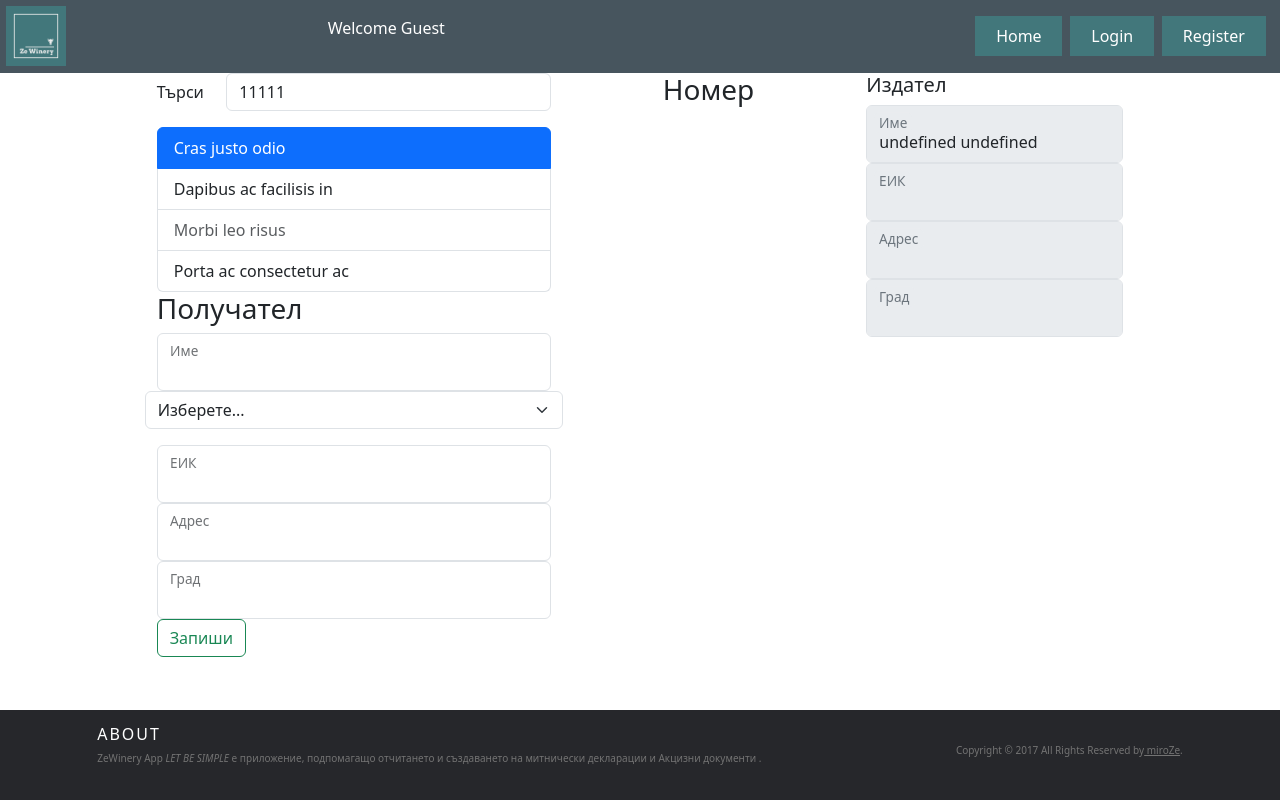
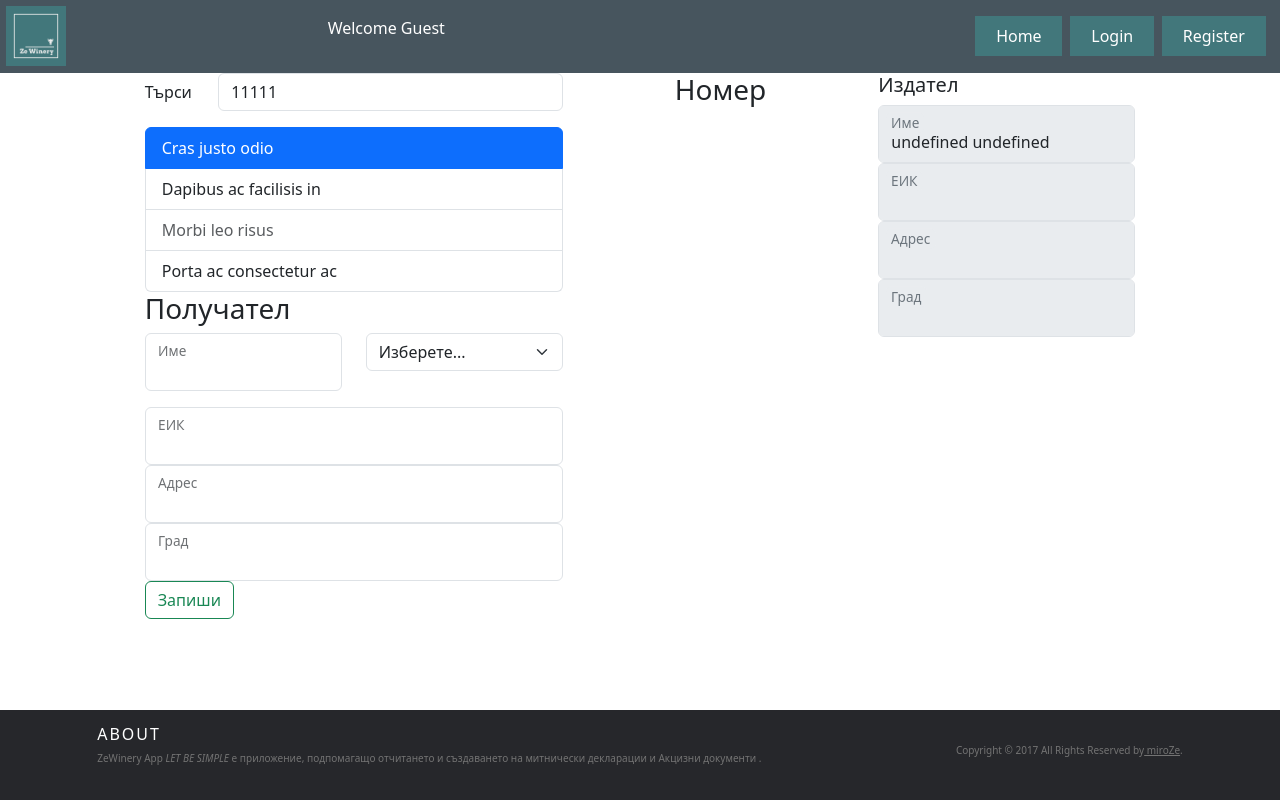
Before and after one commit to MiroZe/ze-winery, a React (Vite) app in the folder ze-winery-app/: page /my-companies/1/createAdd in a window 1280 px wide. Built offline with nearby package versions, Linux system fonts and the light colour scheme.

Commit message:
Update ClientForm.jsx

```diff
--- a/ze-winery-app/src/components/Add/CreateAdd/ClientForm.jsx
+++ b/ze-winery-app/src/components/Add/CreateAdd/ClientForm.jsx
@@ -41,12 +41,12 @@ const ClientForm = () => {
 
             <Form>
                 <Row className="mb-3">
-                    <Form.Group>
+                    <Form.Group as={Col}>
                         <FloatingLabel label="Име">
                             <Form.Control type="text" />
                         </FloatingLabel>
                     </Form.Group>
-
+                    <Form.Group as={Col}>
                         <Form.Select required name='companyType' >
                             <option value="">Изберете...</option>
                             <option value="ЕТ">ЕТ</option>
@@ -56,6 +56,7 @@ const ClientForm = () => {
                             <option value="АД">АД</option>
                             <option value="СД">СД</option>
                         </Form.Select>
+                    </Form.Group>
                 </Row>
                 <FloatingLabel label='ЕИК'>
                     <Form.Control type="text" />
```
Lines whose indentation alone changed are shown as unchanged.
